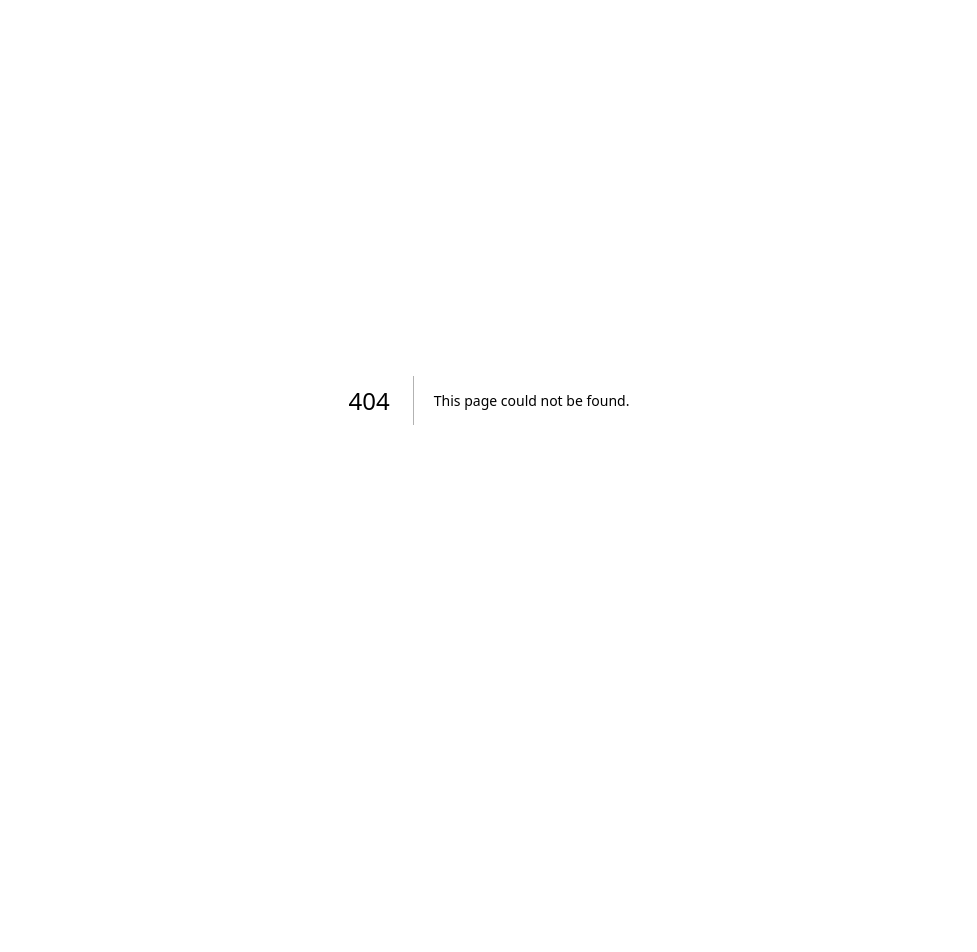
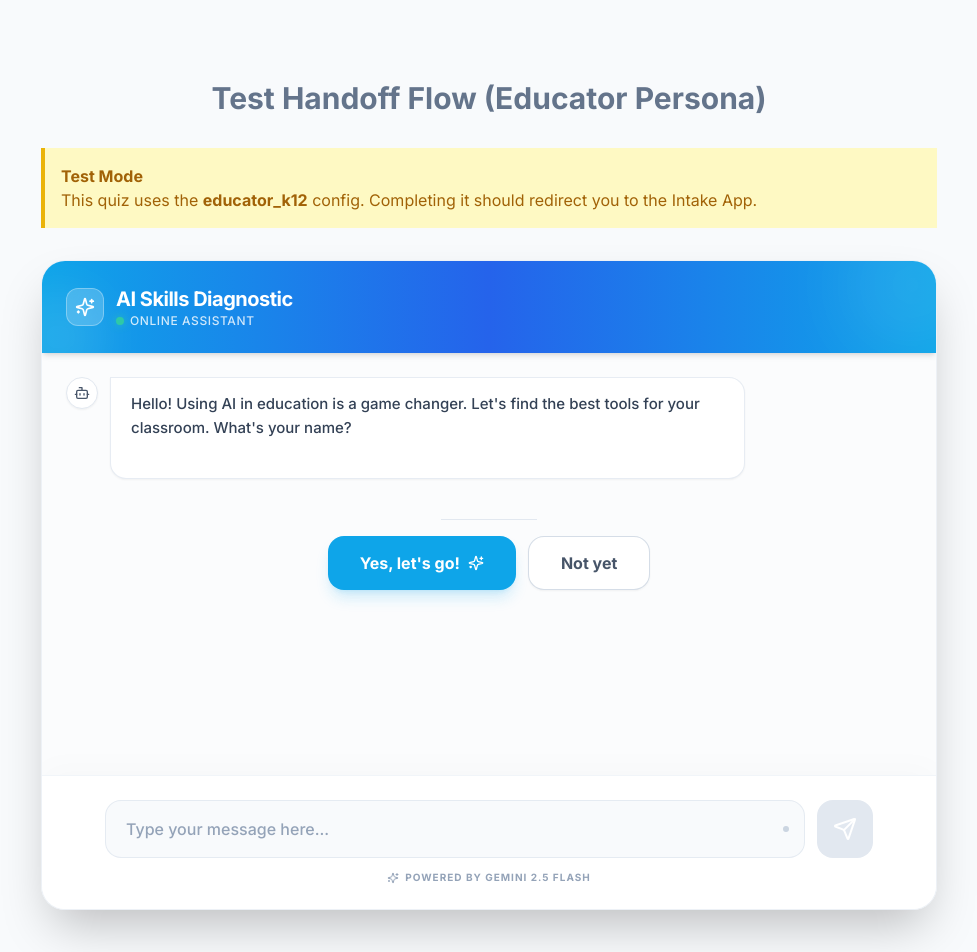
Before and after one commit to teachme-ai/teachmeai-home-site, a Next.js app: page /test-handoff in a window 1280 px wide. Before the commit this address had no page. Shown: the top 952 px of the page, without its empty margins (151-1128 px from the left). Before the commit the page ends 800 px from the top, so only its background shows below. Built offline with nearby package versions, Linux system fonts and the light colour scheme.

Commit message:
feat: implement generic handoff architecture (proxy, configs, chat-quiz)

```diff
--- /dev/null
+++ b/app/api/handoff-proxy/route.ts
@@ -0,0 +1,35 @@
+
+import { NextResponse } from 'next/server';
+
+export async function POST(req: Request) {
+    try {
+        const body = await req.json();
+
+        // Forward to Intake App
+        const INTAKE_API = process.env.INTAKE_API_URL || 'http://localhost:3001/api/handoff';
+
+        const response = await fetch(INTAKE_API, {
+            method: 'POST',
+            headers: {
+                'Content-Type': 'application/json',
+            },
+            body: JSON.stringify(body),
+        });
+
+        if (!response.ok) {
+            const errorText = await response.text();
+            console.error('❌ [Handoff Proxy] Upstream Error:', errorText);
+            return NextResponse.json({ status: 'error', message: 'Handoff failed' }, { status: response.status });
+        }
+
+        const data = await response.json();
+        return NextResponse.json(data);
+
+    } catch (error) {
+        console.error('❌ [Handoff Proxy] Error:', error);
+        return NextResponse.json(
+            { status: 'error', message: 'Internal Proxy Error' },
+            { status: 500 }
+        );
+    }
+}
--- /dev/null
+++ b/app/test-handoff/page.tsx
@@ -0,0 +1,18 @@
+
+import { ChatQuiz } from "@/components/chat-quiz"
+import { QUIZ_CONFIGS } from "@/config/quiz-configs"
+
+export default function TestHandoffPage() {
+    return (
+        <main className="min-h-screen bg-slate-50 py-20 px-4">
+            <div className="max-w-4xl mx-auto">
+                <h1 className="text-3xl font-bold text-center mb-8">Test Handoff Flow (Educator Persona)</h1>
+                <div className="bg-yellow-100 border-l-4 border-yellow-500 text-yellow-700 p-4 mb-8" role="alert">
+                    <p className="font-bold">Test Mode</p>
+                    <p>This quiz uses the <strong>educator_k12</strong> config. Completing it should redirect you to the Intake App.</p>
+                </div>
+                <ChatQuiz quizConfig={QUIZ_CONFIGS.educator_k12} />
+            </div>
+        </main>
+    )
+}
--- a/components/chat-quiz.tsx
+++ b/components/chat-quiz.tsx
@@ -2,7 +2,8 @@
 
 import { useState, useRef, useEffect } from 'react'
 import { track } from '@vercel/analytics'
-import { Send, User, Bot, Sparkles, CheckCircle2 } from 'lucide-react'
+import { Send, User, Bot, Sparkles, CheckCircle2, Loader2 } from 'lucide-react'
+import { QuizSpec, QUIZ_CONFIGS } from '../config/quiz-configs'
 
 interface Message {
     id: string
@@ -21,14 +22,15 @@ interface CollectedData {
 
 interface ChatQuizProps {
     onComplete?: (data: CollectedData) => void
+    quizConfig?: QuizSpec
 }
 
-export function ChatQuiz({ onComplete }: ChatQuizProps) {
+export function ChatQuiz({ onComplete, quizConfig = QUIZ_CONFIGS.default }: ChatQuizProps) {
     const [messages, setMessages] = useState<Message[]>([
         {
             id: '1',
             role: 'assistant',
-            content: "Hi there! 👋 I'm TeachMeAI's AI assistant. I'll ask you a few quick questions to understand your AI learning goals.\n\nThis should take about 2-3 minutes. Ready to start?",
+            content: quizConfig.initialMessage,
             timestamp: new Date()
         }
     ])
@@ -112,6 +114,48 @@ export function ChatQuiz({ onComplete }: ChatQuizProps) {
                 setIsComplete(true)
                 track('chatquiz_completed', data.dataCollected)
                 onComplete?.(data.dataCollected)
+
+                // Handoff Logic
+                if (quizConfig.handoffEnabled) {
+                    setIsLoading(true); // Show loader while redirecting
+                    try {
+                        // Prepare generic transcript
+                        const answers_raw = messages.map(m => ({ role: m.role, content: m.content }));
+                        answers_raw.push({ role: 'user', content: userMessage }); // Add last message
+
+                        const handoffPayload = {
+                            persona_id: quizConfig.id,
+                            landing_page_id: quizConfig.landingPageId || 'unknown',
+                            quiz_version: '1.0.0',
+                            answers_raw,
+                            contact_info: {
+                                name: data.dataCollected.name || 'Unknown',
+                                email: data.dataCollected.email || 'unknown'
+                            },
+                            attribution: {
+                                referrer: document.referrer
+                            }
+                        };
+
+                        const handoffRes = await fetch('/api/handoff-proxy', {
+                            method: 'POST',
+                            headers: { 'Content-Type': 'application/json' },
+                            body: JSON.stringify(handoffPayload)
+                        });
+
+                        const handoffData = await handoffRes.json();
+                        if (handoffData.redirect_url) {
+                            window.location.href = handoffData.redirect_url;
+                        } else {
+                            console.error('Handoff failed, no redirect URL');
+                            setIsLoading(false);
+                        }
+
+                    } catch (e) {
+                        console.error('Handoff error:', e);
+                        setIsLoading(false);
+                    }
+                }
             }
 
         } catch (error) {
--- /dev/null
+++ b/config/quiz-configs.ts
@@ -0,0 +1,73 @@
+
+export interface QuizQuestion {
+    id: string;
+    text: string;
+    type: 'text' | 'choice';
+    options?: string[]; // Only for 'choice'
+    required: boolean;
+    field: string; // The field name in the extractedData (e.g., 'role', 'goal')
+    placeholder?: string;
+}
+
+export interface QuizSpec {
+    id: string; // e.g. 'educator_k12'
+    displayName: string;
+    description: string;
+    initialMessage: string;
+    systemPromptContext: string; // Specific context for the AI agent
+    questions: QuizQuestion[];
+    handoffEnabled?: boolean;
+    landingPageId?: string;
+}
+
+export const QUIZ_CONFIGS: Record<string, QuizSpec> = {
+    // Default / General Quiz (No redirect, just email)
+    'default': {
+        id: 'default',
+        displayName: 'General Assessment',
+        description: 'Find out how AI can help you specifically.',
+        initialMessage: "Hi! I'm your AI Guide. I'm here to help you find the best way to use AI for your specific needs. To start, could you tell me your name?",
+        systemPromptContext: "You are a helpful AI Guide for TeachMeAI. Your goal is to understand the user's needs generally.",
+        handoffEnabled: false,
+        questions: [
+            { id: 'q_name', text: "Could you tell me your name?", type: 'text', required: true, field: 'name', placeholder: "Your Name" },
+            { id: 'q_role', text: "What is your professional role?", type: 'text', required: true, field: 'role', placeholder: "e.g. Marketing Manager" },
+            { id: 'q_goal', text: "What is your main goal with AI?", type: 'text', required: true, field: 'learningGoal', placeholder: "e.g. Automate reporting" },
+            { id: 'q_email', text: "To send your report, what is your email?", type: 'text', required: true, field: 'email', placeholder: "name@company.com" }
+        ]
+    },
+
+    // Educator (K-12) Persona (Redirect to Intake)
+    'educator_k12': {
+        id: 'educator_k12',
+        displayName: 'Teacher Assessment',
+        description: 'AI tools tailored for the classroom.',
+        initialMessage: "Hello! Using AI in education is a game changer. Let's find the best tools for your classroom. What's your name?",
+        systemPromptContext: "You are an Education Specialist AI. Focus on K-12 classroom needs, grading, and student engagement.",
+        handoffEnabled: true,
+        landingPageId: 'educator-k12-lp',
+        questions: [
+            { id: 'q_name', text: "What is your name?", type: 'text', required: true, field: 'name' },
+            { id: 'q_role', text: "What grade level or subject do you teach?", type: 'text', required: true, field: 'role', placeholder: "e.g. 5th Grade Math" },
+            { id: 'q_goal', text: "What's your biggest challenge in the classroom right now?", type: 'text', required: true, field: 'learningGoal', placeholder: "e.g. Grading time, differentiated instruction" },
+            { id: 'q_email', text: "Where should I send your customized Education AI guide?", type: 'text', required: true, field: 'email' }
+        ]
+    },
+
+    // Sales (B2B) Persona (Redirect to Intake)
+    'sales_b2b': {
+        id: 'sales_b2b',
+        displayName: 'Sales AI Audit',
+        description: 'Accelerate your pipeline with AI.',
+        initialMessage: "Hi there. Ready to close more deals with AI? Let's build your profile. First, what's your name?",
+        systemPromptContext: "You are a Sales Enablement Expert. Focus on B2B pipeline, CRM automation, and outreach.",
+        handoffEnabled: true,
+        landingPageId: 'sales-b2b-lp',
+        questions: [
+            { id: 'q_name', text: "What is your name?", type: 'text', required: true, field: 'name' },
+            { id: 'q_role', text: "What is your specific sales role?", type: 'text', required: true, field: 'role', placeholder: "e.g. SDR, AE, VP of Sales" },
+            { id: 'q_goal', text: "Where is the biggest bottleneck in your sales process?", type: 'text', required: true, field: 'learningGoal', placeholder: "e.g. Lead qualification, follow-ups" },
+            { id: 'q_email', text: "Where should I send your Sales AI Action Plan?", type: 'text', required: true, field: 'email' }
+        ]
+    }
+};
```
